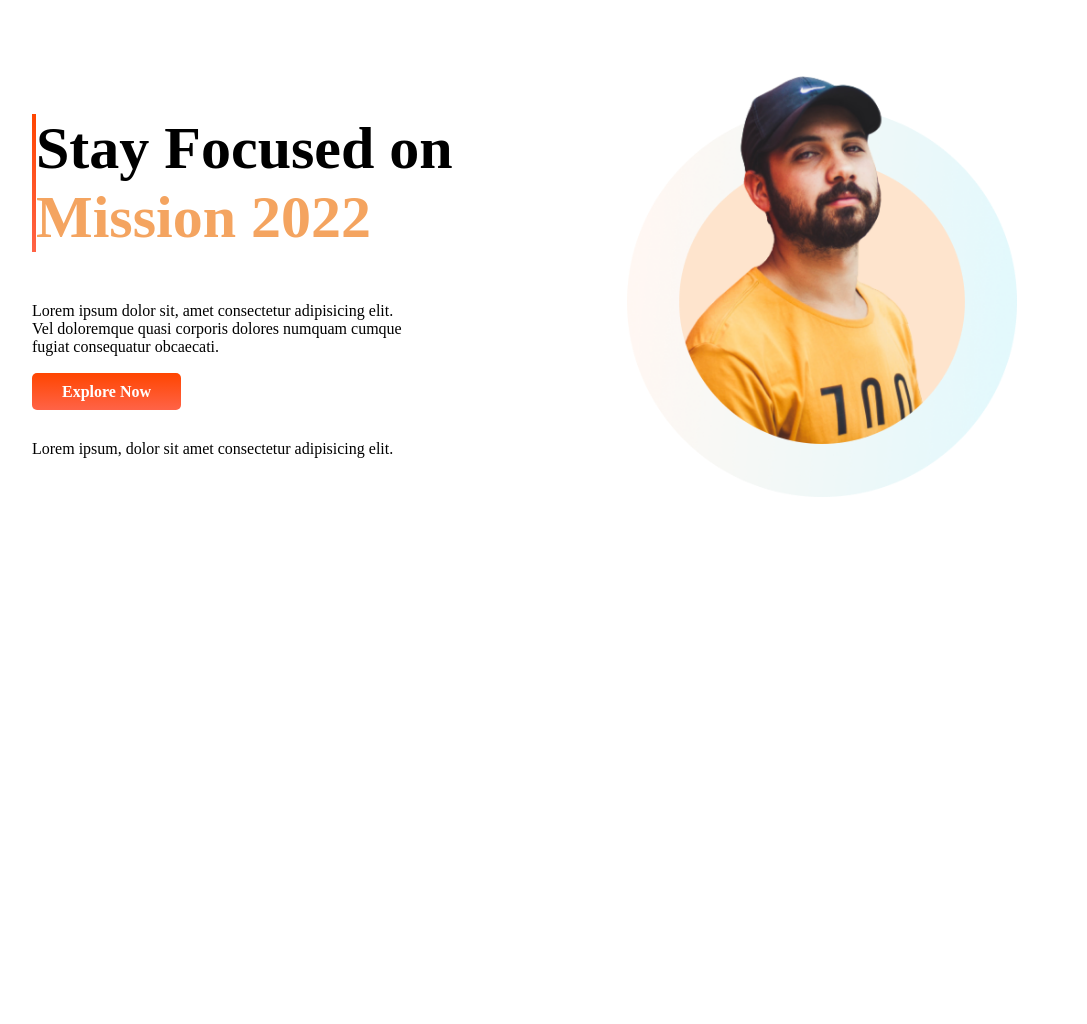
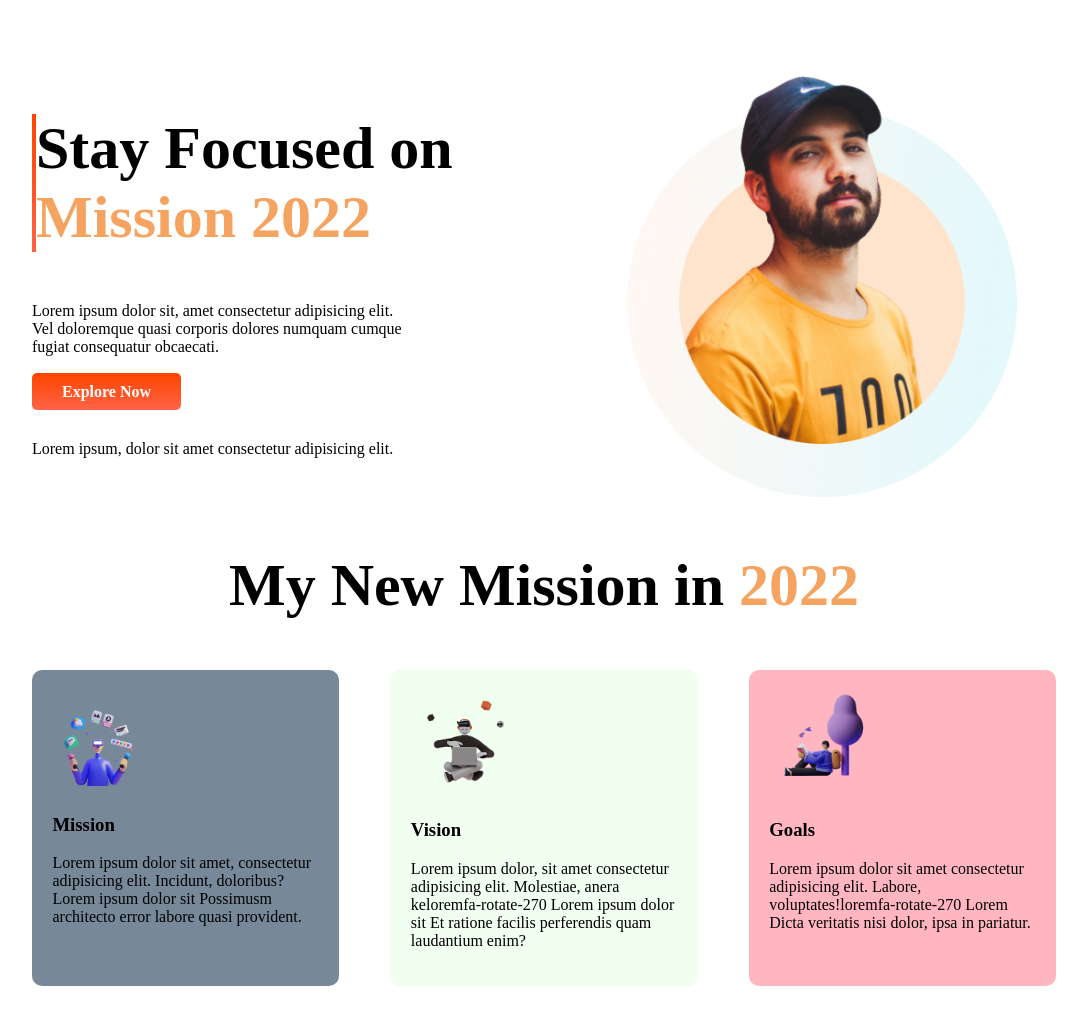
Before and after one commit to naeemtalukder/My-new-mission-2022, a plain HTML site: page index.html in a window 1280 px wide. Shown: the whole page, without its empty margins (96-1183 px from the left). Before the commit the page ends 800 px from the top, so only its background shows below. Drawn offline with Linux system fonts and the light colour scheme; a web font is replaced by a local one.

Commit message:
mission vision goles

```diff
--- a/index.html
+++ b/index.html
@@ -26,6 +26,31 @@
             <img src="images/person/person-2.png" alt="">
         </div>
     </section>
+    <section id="sion">
+        <h1 style="text-align: center;">My New Mission in <span class="SandyBrown">2022</span></h1>
+        <div class="flexible-content">
+            <div id="frist" class="width-three">
+                <img class="icon" src="images/illustrators/illustrator-1.png" alt="">
+                <h3>Mission</h3>
+                <p>Lorem ipsum dolor sit amet, consectetur adipisicing elit. Incidunt, doloribus? Lorem ipsum dolor sit
+                    Possimusm
+                    architecto error labore quasi provident.</p>
+            </div>
+            <div id="center" class="width-three">
+                <img class="icon" src="images/illustrators/illustrator-2.png" alt="">
+                <h3>Vision</h3>
+                <p>Lorem ipsum dolor, sit amet consectetur adipisicing elit. Molestiae, anera keloremfa-rotate-270 Lorem
+                    ipsum dolor sit Et ratione facilis perferendis quam laudantium
+                    enim?</p>
+            </div>
+            <div id="last" class="width-three">
+                <img class="icon" src="images/illustrators/illustrator-3.png" alt="">
+                <h3>Goals</h3>
+                <p>Lorem ipsum dolor sit amet consectetur adipisicing elit. Labore, voluptates!loremfa-rotate-270 Lorem
+                    Dicta veritatis nisi dolor, ipsa in pariatur.</p>
+            </div>
+        </div>
+    </section>
 </body>
 
 </html>
--- a/style.css
+++ b/style.css
@@ -42,3 +42,28 @@ h1{
 .top{
     margin-top: 7%;
 }
+#sion{
+    margin-left: 10%;
+    margin-right: 10%;
+}
+.width-three{
+    width: 30%;
+}
+.icon{width: 40%;}
+#frist{
+    background-color: lightslategrey;
+    border-radius: 10px;
+    padding: 2%;
+}
+#center{
+    margin-left: 5%;
+    margin-right: 5%;
+    background-color: honeydew;
+    border-radius: 10px;
+    padding: 2%;
+}
+#last{
+    background-color: lightpink;
+    border-radius: 10px;
+    padding: 2%;
+}
```
